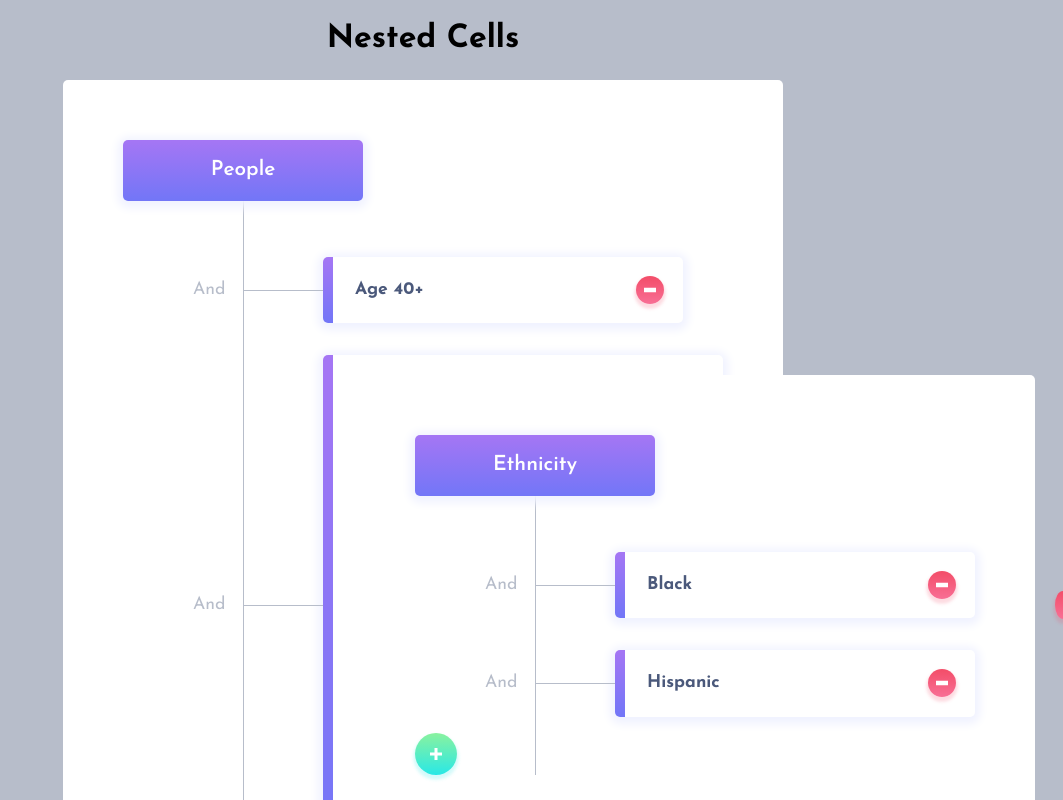
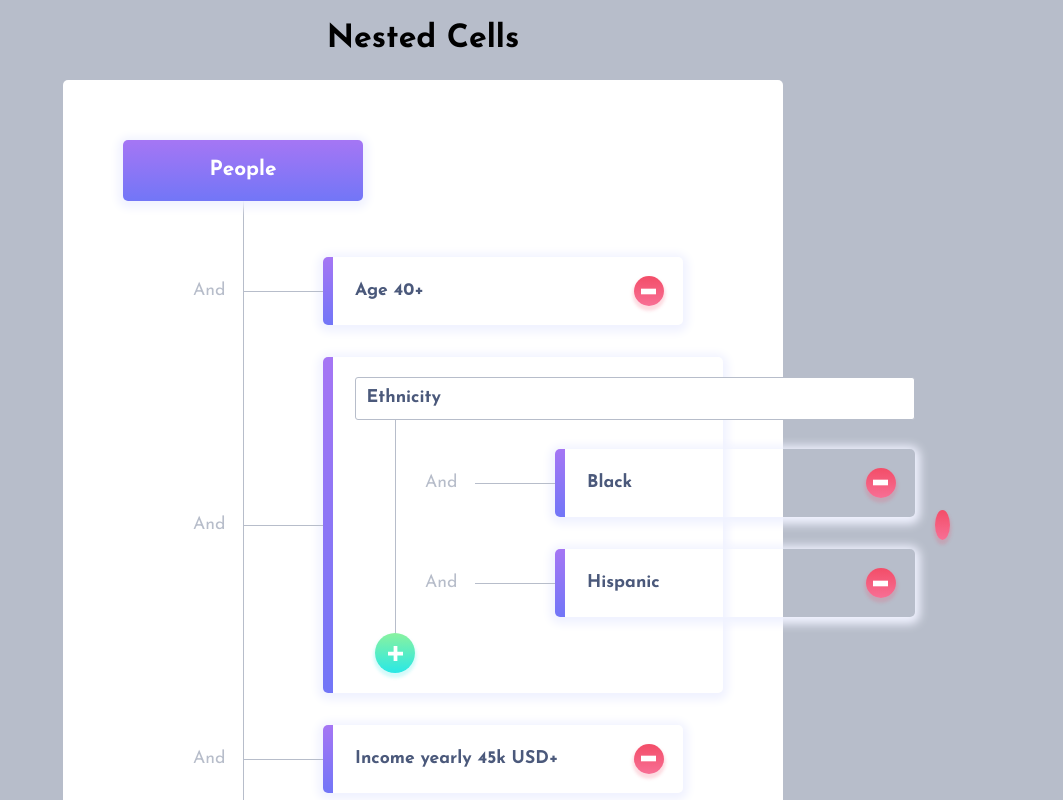
Before and after one commit to jchojna/nested-cells, a React (Create React App) app: page / in a window 1280 px wide. Shown: the top 800 px of the page, without its empty margins (217-1280 px from the left). Built offline with nearby package versions, Linux system fonts and the light colour scheme.

Commit message:
style(Tree): improve Tree component styling

```diff
--- a/src/components/Tree.js
+++ b/src/components/Tree.js
@@ -1,4 +1,5 @@
 import React from 'react';
+import classNames from 'classnames';
 import '../scss/Tree.scss';
 
 const Tree = (props) => {
@@ -11,10 +12,19 @@ const Tree = (props) => {
     renderButton
   } = props;
 
+  const treeClass = classNames('Tree', {
+    'Tree--main': parentId === 'main',
+    'Tree--cell': parentId !== 'main'
+  });
+  const headingClass = classNames('Tree__heading', {
+    'Tree__heading--main': parentId === 'main',
+    'Tree__heading--cell': parentId !== 'main'
+  });
+
   return (
 
-    <main className="Tree">
-      <h2 className="Tree__heading">{parentName}</h2>
+    <main className={treeClass}>
+      <h2 className={headingClass}>{parentName}</h2>
       {
         childNodes.map(({ id }) => {
           return (
--- a/src/scss/Button.scss
+++ b/src/scss/Button.scss
@@ -3,44 +3,46 @@
 
 .Button {
   @include flex-center;
-  box-sizing: content-box;
   background-origin: border-box;
   border: none;
   border-radius: 50%;
   cursor: pointer;
   fill: #fff;
-  height: 12px;
   outline: none;
-  padding: 8px;
   transition: box-shadow 0.2s, transform 0.2s;
-  width: 12px;
   z-index: 1;
 
   &--add {
     @include gradient ($color-cyan, $color-green, 0);
     box-shadow:
       0 0.2em 0.2em 0.1em rgba($color: $color-cyan, $alpha: 0.2);
-    padding: 15px;
+    height: $size-addButton;
+    margin-left: $offset-cellAddButton - $size-addButton / 2;
+    padding: ($size-addButton - 15) / 2;
+    width: $size-addButton;
   }
 
   &--remove {
     @include gradient ($color-lightPurple, $color-purple, 0);
     box-shadow:
       0 0.2em 0.2em 0.1em rgba($color: $color-purple, $alpha: 0.2);
+    height: $size-removeButton;
     margin-left: 20px;
+    padding: ($size-removeButton - 15) / 2;
+    width: $size-removeButton;
   }
 
   &--main {
-    box-sizing: border-box;
     box-shadow:
       0 0.2em 0.2em rgba($color: $color-cyan, $alpha: 0.3),
       0 0 0 0.2em rgba($color: #fff, $alpha: 1),
       0 0.2em 0.2em 0.2em rgba($color: $color-cyan, $alpha: 0.4);
     font-size: 3rem;
-    height: $width-mainAddButton;
+    height: $size-mainAddButton;
     margin-top: 3rem;
-    margin-left: $width-rootCell / 2 - $width-mainAddButton / 2;
-    width: $width-mainAddButton;
+    margin-left: $width-rootCellHeading / 2 - $size-mainAddButton / 2;
+    padding: 15px;
+    width: $size-mainAddButton;
 
     &:hover {
       box-shadow:
--- a/src/scss/Cell.scss
+++ b/src/scss/Cell.scss
@@ -12,7 +12,7 @@
   display: flex;
   justify-content: space-between;
   margin: 1rem 0;
-  margin-left: $width-rootCell / 2 + $offset-cell;
+  margin-left: $width-rootCellHeading / 2 + $offset-cell;
   min-width: 360px;
   max-width: 400px;
   padding: 1.2em;
--- a/src/scss/Tree.scss
+++ b/src/scss/Tree.scss
@@ -5,33 +5,65 @@
   align-items: flex-start;
   display: flex;
   flex-direction: column;
-  background-color: #fff;
   border-radius: $corner-radius;
-  padding: $padding-container;
   position: relative;
 
   &::before {
     background-color: $color-light;
-    bottom: $padding-container;
     content: '';
-    left: $width-rootCell / 2 + $padding-container;
     position: absolute;
-    top: $padding-container;
     width: 1px;
+  }
+
+  &--main {
+    background-color: #fff;
+    padding: $padding-container;
+
+    &::before {
+      bottom: $padding-container;
+      left: $width-rootCellHeading / 2 + $padding-container;
+      top: $padding-container;
+    }
+  }
+
+  &--cell {
+
+    &::before {
+      bottom: 0;
+      left: $offset-cellAddButton;
+      top: 0;
+    }
   }
 
   &__heading {
     @include flex-center;
-    @include gradient ($color-violet, $color-lilac, 0);
-    border-radius: $corner-radius;
-    box-shadow: $shadow-cell;
-    color: #fff;
-    font-size: 1.3rem;
-    font-weight: 600;
+    font-weight: 700;
     margin: 0;
-    margin-bottom: 2.5rem;
-    padding: 0.9em;
-    width: $width-rootCell;
     z-index: 1;
+
+    &--main {
+      @include gradient ($color-violet, $color-lilac, 0);
+      border-radius: $corner-radius;
+      box-shadow: $shadow-cell;
+      color: #fff;
+      font-size: 1.3rem;
+      margin-bottom: 2.5rem;
+      padding: 0.9em;
+      width: $width-rootCellHeading;
+
+    }
+
+    &--cell {
+      background-color: #fff;
+      border: 1px solid $color-light;
+      border-radius: $corner-radius-small;
+      color: $color-dark;
+      font-size: 1.1rem;
+      justify-content: flex-start;
+      margin-bottom: 0.8rem;
+      padding: 0.6em;
+      width: 100%;
+
+    }
   }
 }
--- a/src/scss/_variables.scss
+++ b/src/scss/_variables.scss
@@ -9,9 +9,16 @@ $color-green: #89f29f;
 $color-lightPurple: #f86f95;
 $color-purple: #f34d68;
 
+// BUTTONS
+$size-mainAddButton: 50px;
+$size-addButton: 40px;
+$size-removeButton: 30px;
+
+
 $corner-radius: 5px;
+$corner-radius-small: 3px;
 $shadow-cell: 0 2px 10px 5px $color-lightLilac;
-$width-rootCell: 240px;
-$width-mainAddButton: 50px;
+$width-rootCellHeading: 240px;
 $padding-container: 60px;
 $offset-cell: 80px;
+$offset-cellAddButton: 40px;
```
